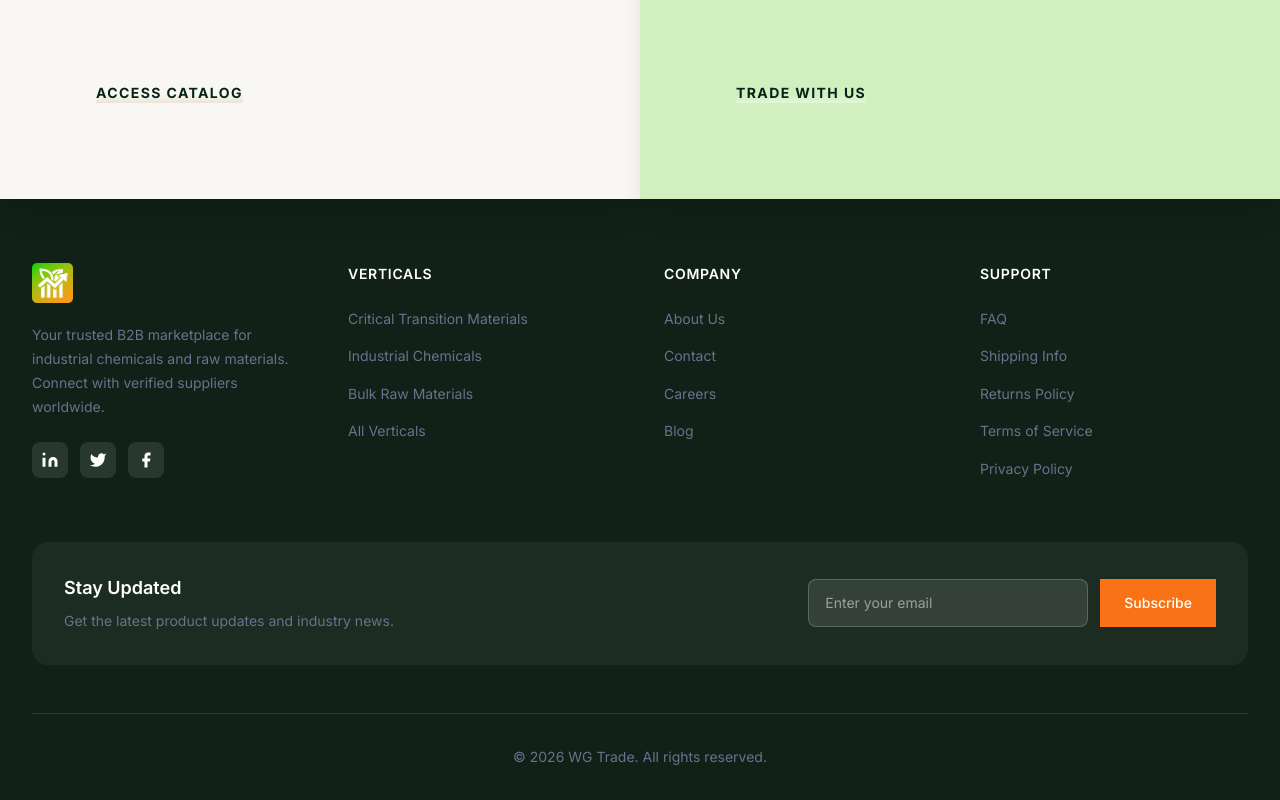
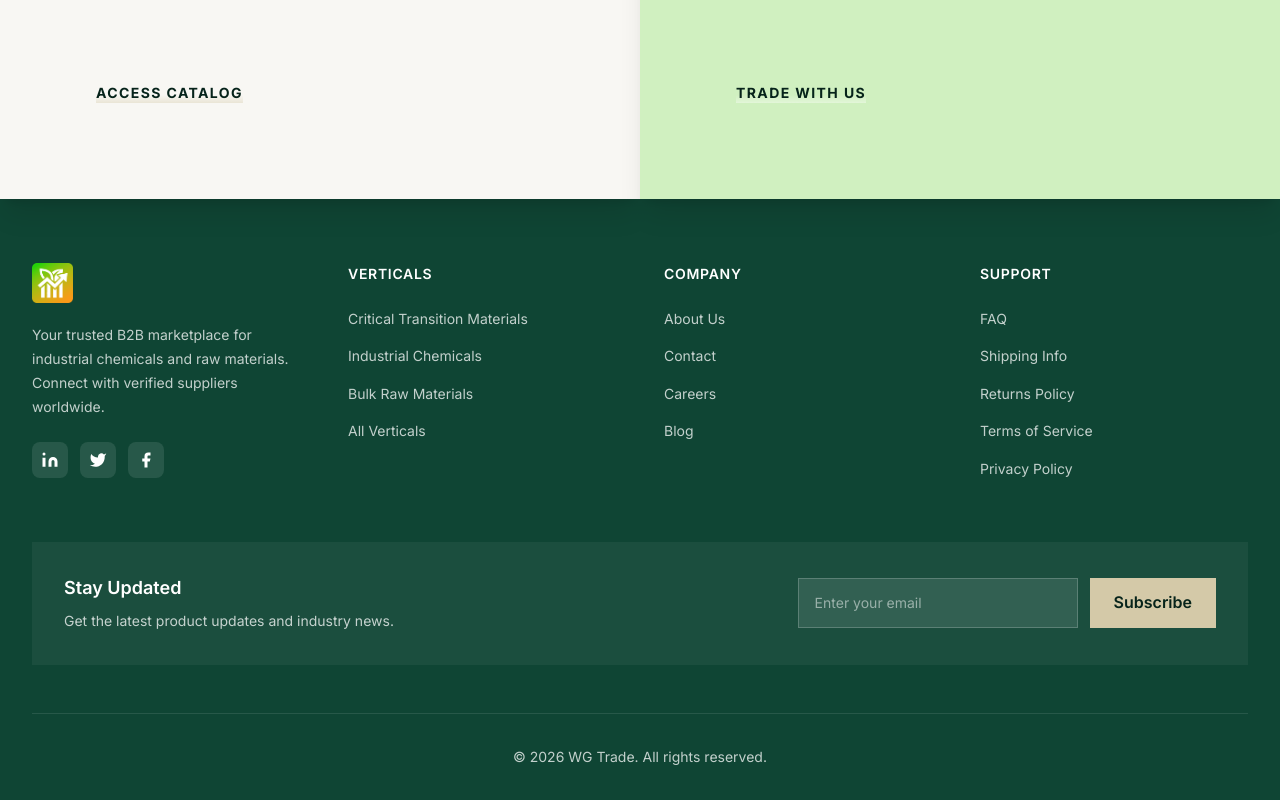
Before and after one commit to Zomujo/commerce, a Next.js app: page / in a window 1280 px wide. Shown: the part 8795-9595 px from the top of the page. Built offline with nearby package versions, Linux system fonts and the light colour scheme; no server answers.

Commit message:
style: update footer colors, typography, and button styling to align with branding guidelines

```diff
--- a/app/components/Footer.tsx
+++ b/app/components/Footer.tsx
@@ -30,7 +30,7 @@ export default function Footer() {
 
   return (
     <footer style={{
-      background: 'var(--color-navy)',
+      background: 'var(--wg-green-main)',
       color: 'var(--color-white)',
       paddingTop: '4rem',
       paddingBottom: '2rem',
@@ -54,7 +54,7 @@ export default function Footer() {
               <Image src="/logo.png" alt="WG Trade" width={353} height={345} className="h-10 w-auto" />
             </Link>
             <p style={{
-              color: 'var(--color-gray-400)',
+              color: 'rgba(255, 255, 255, 0.75)',
               fontSize: '0.875rem',
               lineHeight: 1.7,
               marginBottom: '1.5rem',
@@ -112,7 +112,7 @@ export default function Footer() {
               {footerLinks.products.map((link) => (
                 <li key={link.href} style={{ marginBottom: '0.75rem' }}>
                   <Link href={link.href} style={{
-                    color: 'var(--color-gray-400)',
+                    color: 'rgba(255, 255, 255, 0.75)',
                     textDecoration: 'none',
                     fontSize: '0.875rem',
                     transition: 'color var(--transition-fast)',
@@ -141,7 +141,7 @@ export default function Footer() {
               {footerLinks.company.map((link) => (
                 <li key={link.href} style={{ marginBottom: '0.75rem' }}>
                   <Link href={link.href} style={{
-                    color: 'var(--color-gray-400)',
+                    color: 'rgba(255, 255, 255, 0.75)',
                     textDecoration: 'none',
                     fontSize: '0.875rem',
                     transition: 'color var(--transition-fast)',
@@ -170,7 +170,7 @@ export default function Footer() {
               {footerLinks.support.map((link) => (
                 <li key={link.href} style={{ marginBottom: '0.75rem' }}>
                   <Link href={link.href} style={{
-                    color: 'var(--color-gray-400)',
+                    color: 'rgba(255, 255, 255, 0.75)',
                     textDecoration: 'none',
                     fontSize: '0.875rem',
                     transition: 'color var(--transition-fast)',
@@ -189,7 +189,7 @@ export default function Footer() {
         {/* Newsletter */}
         <div style={{
           background: 'rgba(255,255,255,0.05)',
-          borderRadius: '1rem',
+          borderRadius: 0,
           padding: '2rem',
           marginBottom: '3rem',
           display: 'flex',
@@ -204,7 +204,7 @@ export default function Footer() {
               marginBottom: '0.5rem',
             }}>Stay Updated</h4>
             <p style={{
-              color: 'var(--color-gray-400)',
+              color: 'rgba(255, 255, 255, 0.75)',
               fontSize: '0.875rem',
             }}>Get the latest product updates and industry news.</p>
           </div>
@@ -219,14 +219,22 @@ export default function Footer() {
               style={{
                 flex: 1,
                 padding: '0.75rem 1rem',
-                borderRadius: '0.5rem',
+                borderRadius: 0,
                 border: '1px solid rgba(255,255,255,0.2)',
                 background: 'rgba(255,255,255,0.1)',
                 color: 'var(--color-white)',
                 fontSize: '0.875rem',
               }}
             />
-            <button type="submit" className="btn btn-teal" style={{ whiteSpace: 'nowrap' }}>
+            <button type="submit" style={{
+              background: 'var(--wg-gold-main)',
+              color: 'var(--wg-green-deep)',
+              border: 'none',
+              padding: '0.75rem 1.5rem',
+              fontWeight: 600,
+              cursor: 'pointer',
+              whiteSpace: 'nowrap'
+            }}>
               Subscribe
             </button>
           </form>
@@ -243,7 +251,7 @@ export default function Footer() {
           textAlign: 'center',
         }} className="footer-bottom">
           <p style={{
-            color: 'var(--color-gray-400)',
+            color: 'rgba(255, 255, 255, 0.75)',
             fontSize: '0.875rem',
           }}>
             © {currentYear} WG Trade. All rights reserved.
```
